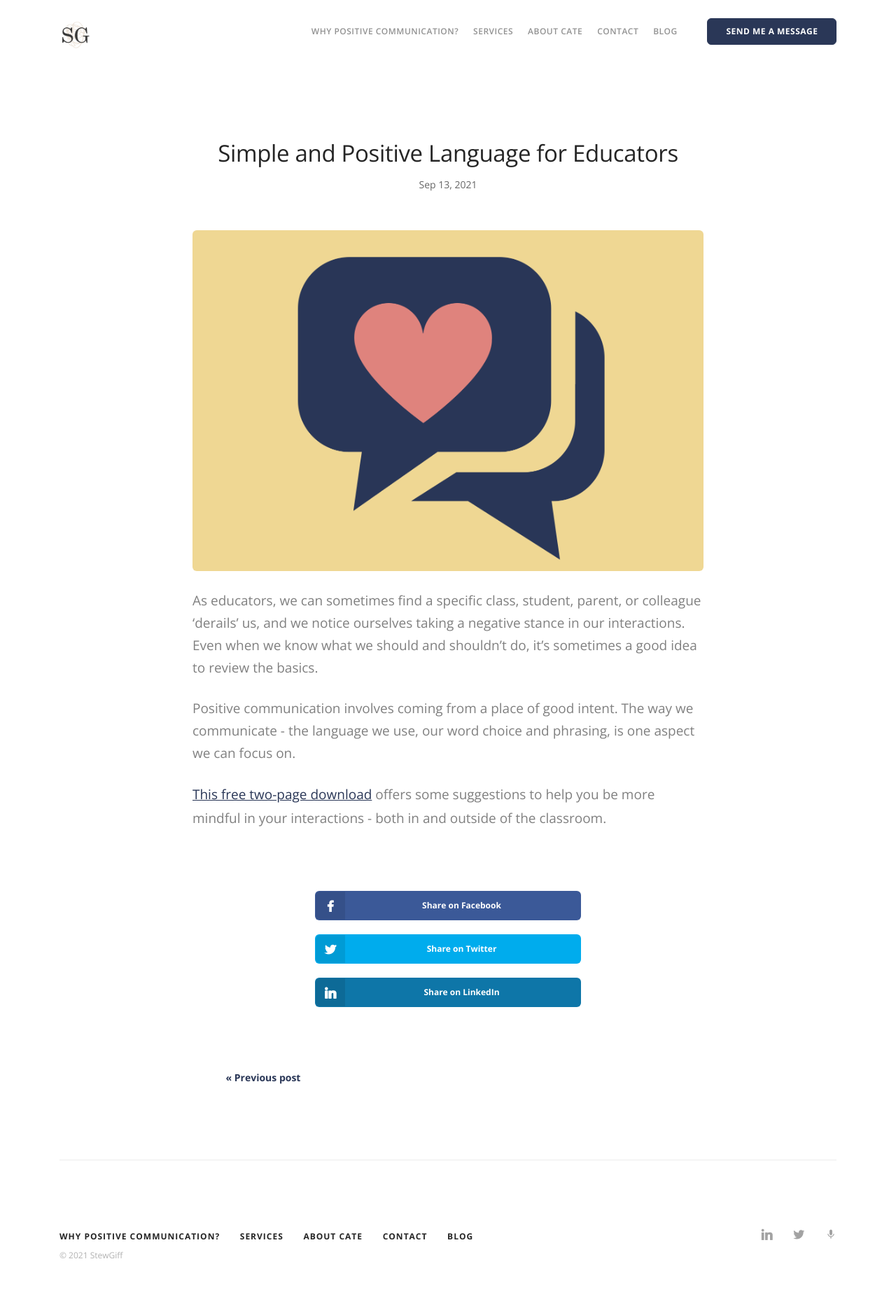
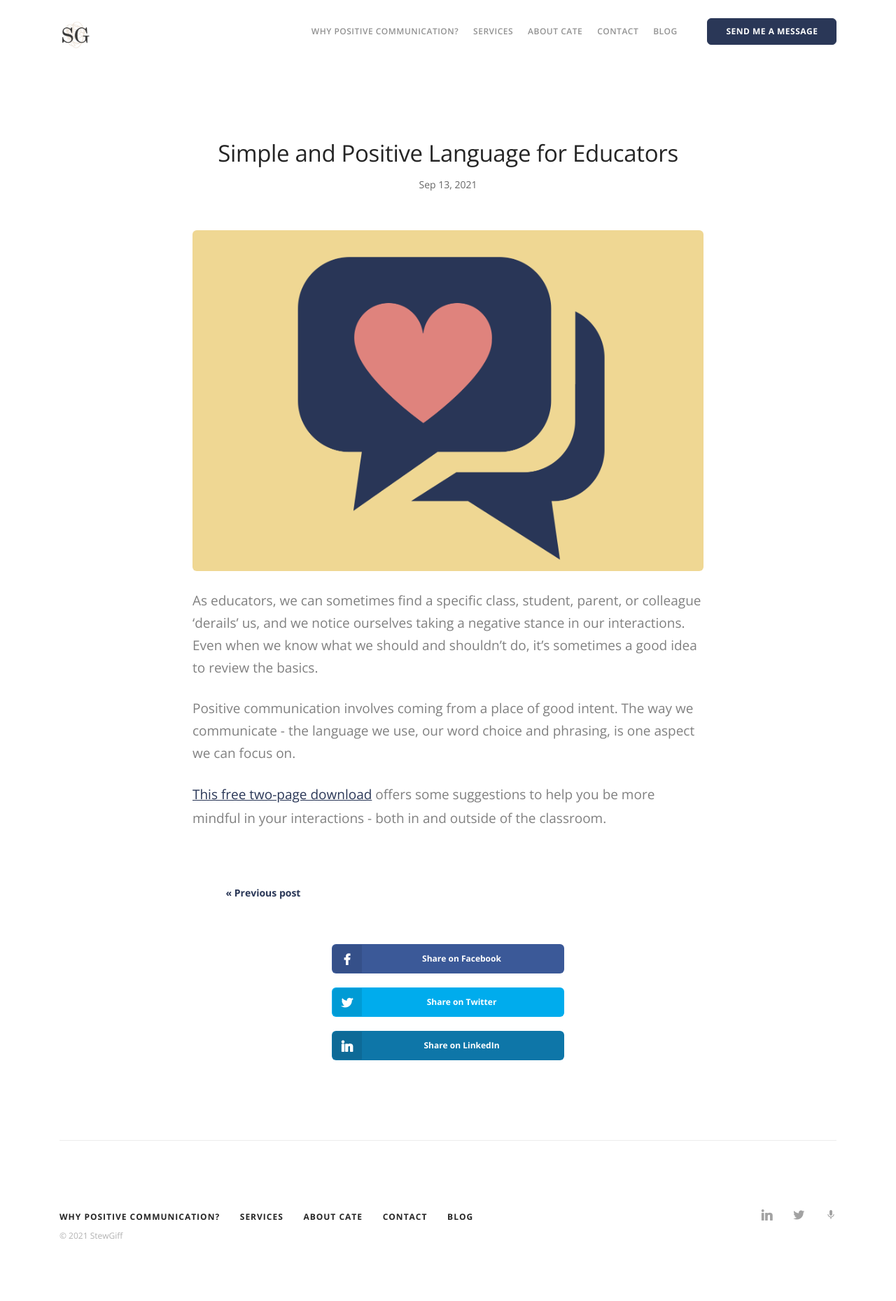
Before and after one commit to catesg/catesg.github.io, a Jekyll site: the page built from _posts/2021-09-13-simple-positive-language-for-educators.md, in a window 1280 px wide. Shown: the whole page at 70% size. Built offline with Jekyll 4.4.1, drawn with Linux system fonts in a browser that asks for light colours; some web fonts are replaced; after the commit the page ends 1831 px from its top, so only the background shows below that.

Commit message:
Moving social share buttons on blog post layout

```diff
--- a/_layouts/post.html
+++ b/_layouts/post.html
@@ -37,35 +37,6 @@ layout: article_default
                         {{ content }}
                     </div>
 
-                    <div class="article__share text-center">
-                        <div class="row">
-                            <div class="col-lg-12 col-md-12 col-sm-12 sg-socialShareButton-holder">
-                                <a class="btn bg--facebook btn--icon js-socialShareButton sg-socialShareButton" data-posturl="{{ site.url }}{{ page.url }}" type="facebook">
-                                    <span class="btn__text">
-                                        <i class="socicon socicon-facebook"></i>
-                                        Share on Facebook
-                                    </span>
-                                </a>
-                            </div>
-                            <div class="col-lg-12 col-md-12 col-sm-12 sg-socialShareButton-holder">
-                                <a class="btn bg--twitter btn--icon js-socialShareButton sg-socialShareButton" data-posturl="{{ site.url }}{{ page.url }}" type="twitter" data-text="{{ page.title | escape }}">
-                                    <span class="btn__text">
-                                        <i class="socicon socicon-twitter"></i>
-                                        Share on Twitter
-                                    </span>
-                                </a>
-                            </div>
-                            <div class="col-lg-12 col-md-12 col-sm-12 sg-socialShareButton-holder">
-                                <a class="btn bg--linkedin btn--icon js-socialShareButton sg-socialShareButton" data-posturl="{{ site.url }}{{ page.url }}" type="linkedin" data-source="{{site.url}}" data-text="{{ page.title | escape }}">
-                                    <span class="btn__text">
-                                        <i class="socicon socicon-linkedin"></i>
-                                        Share on LinkedIn
-                                    </span>
-                                </a>
-                            </div>
-                        </div>
-                    </div>
-
                 </article>
                 <!--end item-->
             </div>
@@ -103,6 +74,34 @@ layout: article_default
         </div>
 
 
+        <div class="row justify-content-center sg-socialbutton-row">
+            <div class="col-md-7 col-sm-12 sg-socialShareButton-holder text-center">
+                <a class="btn bg--facebook btn--icon js-socialShareButton sg-socialShareButton" data-posturl="{{ site.url }}{{ page.url }}" type="facebook">
+                    <span class="btn__text">
+                        <i class="socicon socicon-facebook"></i>
+                        Share on Facebook
+                    </span>
+                </a>
+            </div>
+            <div class="col-md-7 col-sm-12 sg-socialShareButton-holder text-center">
+                <a class="btn bg--twitter btn--icon js-socialShareButton sg-socialShareButton" data-posturl="{{ site.url }}{{ page.url }}" type="twitter" data-text="{{ page.title | escape }}">
+                    <span class="btn__text">
+                        <i class="socicon socicon-twitter"></i>
+                        Share on Twitter
+                    </span>
+                </a>
+            </div>
+            <div class="col-md-7 col-sm-12 sg-socialShareButton-holder text-center">
+                <a class="btn bg--linkedin btn--icon js-socialShareButton sg-socialShareButton" data-posturl="{{ site.url }}{{ page.url }}" type="linkedin" data-source="{{site.url}}" data-text="{{ page.title | escape }}">
+                    <span class="btn__text">
+                        <i class="socicon socicon-linkedin"></i>
+                        Share on LinkedIn
+                    </span>
+                </a>
+            </div>
+        </div>
+
+
     </div>
     <!--end of container-->
 </section>
--- a/css/custom.css
+++ b/css/custom.css
@@ -85,6 +85,10 @@ article .article__body ol li {
     font-size: 14px;
 }
 
+.sg-socialbutton-row {
+    margin-top: 50px;
+}
+
 @media all and (max-width: 1190px) {
 
     .sg-socialShareButton {
```
